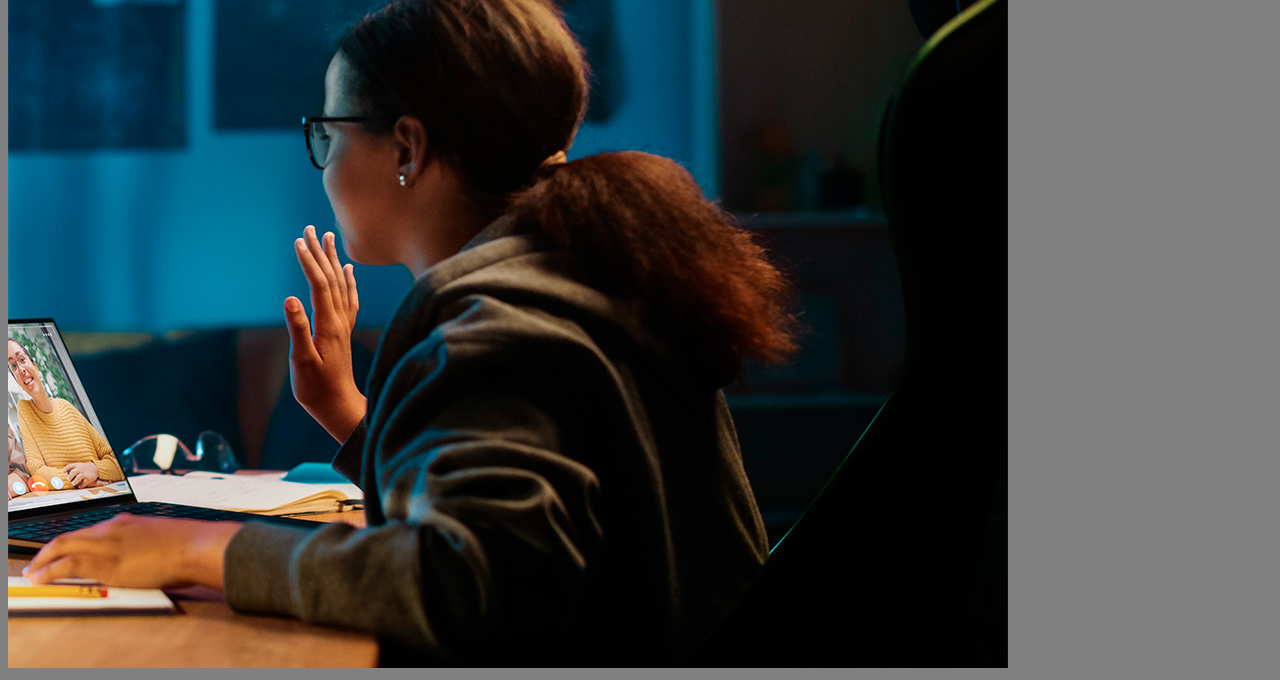
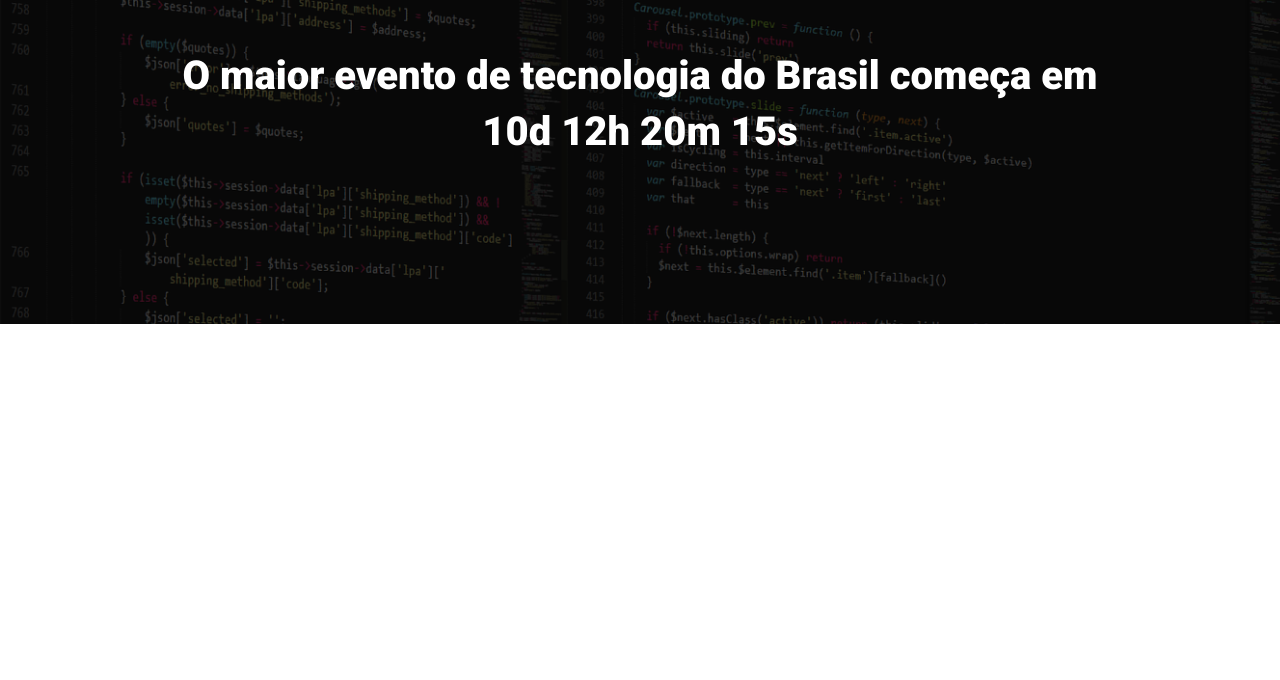
Before and after one commit to ariel96viana/ebac_tech_talks, a website built with Parcel: page src/index.html in a window 1280 px wide. Shown: the part 160-840 px from the top of the page. After the commit the page ends 800 px from the top, so only its background shows below. Built offline with nearby package versions, Linux system fonts and the light colour scheme.

Commit message:
Criando o hero

```diff
--- a/src/index.html
+++ b/src/index.html
@@ -3,12 +3,24 @@
   <head>
     <meta charset="UTF-8" />
     <meta name="viewport" content="width=device-width, initial-scale=1.0" />
-    <title>Document</title>
+    <title>Ebac Tech Talks</title>
+    <link rel="preconnect" href="https://fonts.googleapis.com" />
+    <link rel="preconnect" href="https://fonts.gstatic.com" crossorigin />
+    <link
+      href="https://fonts.googleapis.com/css2?family=Roboto:wght@400;700;900&display=swap"
+      rel="stylesheet"
+    />
     <link rel="stylesheet" href="styles/main.scss" />
   </head>
   <body>
-    <h1>Olá</h1>
-    <img src="./images/backend.png" alt="" class="" />
+    <header class="hero">
+      <div class="container">
+        <img class="hero__logo" src="./images/ebac_logo.svg" alt="EBAC" />
+        <p class="hero__text">
+          O maior evento de tecnologia do Brasil começa em 10d 12h 20m 15s
+        </p>
+      </div>
+    </header>
 
     <script src="./scripts/main.js"></script>
   </body>
--- /dev/null
+++ b/src/styles/_hero.scss
@@ -0,0 +1,53 @@
+.hero {
+  padding-top: 64px;
+  padding-bottom: 100px;
+  display: flex;
+  background-image: url(../images/fundo.png);
+  background-repeat: no-repeat;
+  background-size: cover;
+  position: relative;
+
+  .container {
+    position: relative;
+  }
+
+  &::before {
+    position: absolute;
+    top: 0;
+    left: 0;
+    width: 100%;
+    height: 100%;
+    background-color: #000;
+    opacity: 0.7;
+    content: "";
+  }
+
+  &__text {
+    margin-top: 64px;
+    margin-bottom: 64px;
+    line-height: 56px;
+    font-size: 40px;
+    font-weight: 800;
+    text-align: center;
+  }
+
+  &__logo {
+    margin: 0 auto;
+    height: 80px;
+    display: block;
+  }
+
+  @media (max-width: 640px) {
+    padding: 40px 0;
+
+    &__logo {
+      height: 40px;
+    }
+
+    &__text {
+      font-size: 22px;
+      line-height: 24px;
+      margin: 24px 0;
+    }
+  }
+}
--- a/src/styles/main.scss
+++ b/src/styles/main.scss
@@ -1,3 +1,23 @@
-body {
-  background-color: grey;
+@use "hero";
+
+* {
+  margin: 0;
+  padding: 0;
+  box-sizing: border-box;
+  font-family: "Roboto", sans-serif;
+  color: #fff;
 }
+
+.container {
+  max-width: 960px;
+  width: 100%;
+  margin: 0 auto;
+
+  @media (max-width: 640px) {
+    max-width: 80%;
+  }
+
+  @media (max-width: 1024px) {
+    max-width: 90%;
+  }
+}
```
